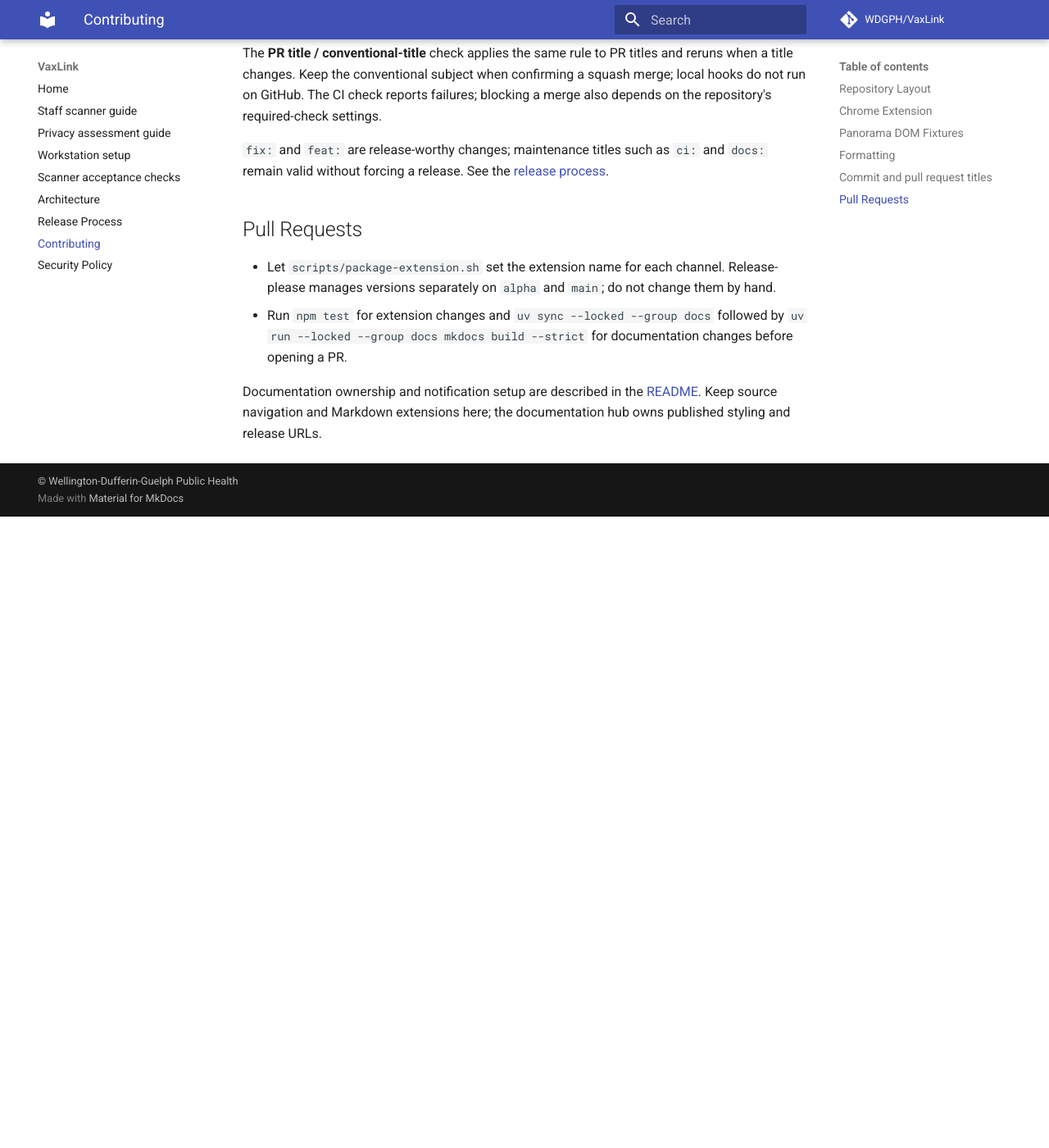
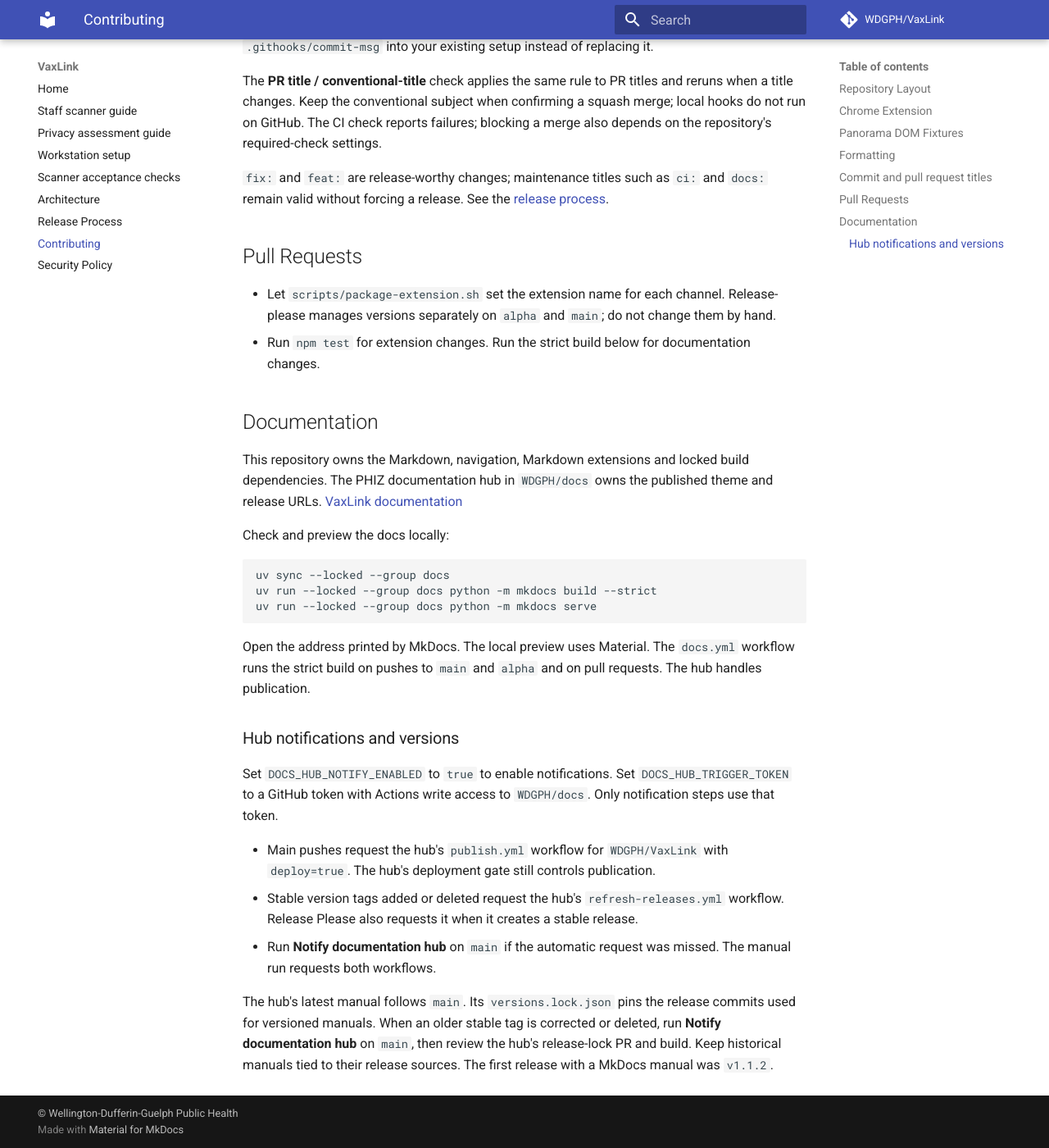
Before and after one commit to WDGPH/VaxLink, an MkDocs documentation site: the page built from docs/contributing.md, in a window 1280 px wide and 1400 px high, scrolled down 1965 px. Shown: the whole window at 82% size. Built offline with MkDocs 1.6.1 and Material for MkDocs 9.7.7, drawn with Linux system fonts in a browser that asks for light colours; comment, search, counter and statistics services are not loaded; before the commit the page ends 2595 px from its top, so only the background shows below that; some of the changed text lies outside the part shown.

Commit message:
docs: make the README a short introduction to VaxLink

````diff
--- a/CONTRIBUTING.md
+++ b/CONTRIBUTING.md
@@ -7,6 +7,7 @@ Coding agents should read [AGENTS.md](https://github.com/WDGPH/VaxLink/blob/alph
 - `apps/extension/` — Chrome extension (Manifest V3), no build step, plain JS
 - `apps/extension-tests/` — extension test suite (kept outside `apps/extension/` so the Chrome Web Store zip stays clean)
 - `scripts/` — shell utilities
+- `docs/` — source for the staff and maintainer guides
 - `skills/` — Claude Code skill definitions for common extension workflows
 
 ## Chrome Extension
@@ -89,8 +90,41 @@ and `docs:` remain valid without forcing a release. See the
 ## Pull Requests
 
 - Let `scripts/package-extension.sh` set the extension name for each channel. Release-please manages versions separately on `alpha` and `main`; do not change them by hand.
-- Run `npm test` for extension changes and `uv sync --locked --group docs` followed by `uv run --locked --group docs mkdocs build --strict` for documentation changes before opening a PR.
+- Run `npm test` for extension changes. Run the strict build below for documentation changes.
 
-Documentation ownership and notification setup are described in the
-[README](https://github.com/WDGPH/VaxLink#documentation-site). Keep source navigation and Markdown
-extensions here; the documentation hub owns published styling and release URLs.
+## Documentation
+
+This repository owns the Markdown, navigation, Markdown extensions and locked
+build dependencies. The PHIZ documentation hub in `WDGPH/docs` owns the published
+theme and release URLs. [VaxLink documentation](https://docs.phiz.ca/vaxlink/)
+
+Check and preview the docs locally:
+
+```bash
+uv sync --locked --group docs
+uv run --locked --group docs python -m mkdocs build --strict
+uv run --locked --group docs python -m mkdocs serve
+```
+
+Open the address printed by MkDocs. The local preview uses Material. The
+`docs.yml` workflow runs the strict build on pushes to `main` and `alpha` and on
+pull requests. The hub handles publication.
+
+### Hub notifications and versions
+
+Set `DOCS_HUB_NOTIFY_ENABLED` to `true` to enable notifications. Set
+`DOCS_HUB_TRIGGER_TOKEN` to a GitHub token with Actions write access to
+`WDGPH/docs`. Only notification steps use that token.
+
+- Main pushes request the hub's `publish.yml` workflow for `WDGPH/VaxLink` with
+  `deploy=true`. The hub's deployment gate still controls publication.
+- Stable version tags added or deleted request the hub's `refresh-releases.yml`
+  workflow. Release Please also requests it when it creates a stable release.
+- Run **Notify documentation hub** on `main` if the automatic request was missed.
+  The manual run requests both workflows.
+
+The hub's latest manual follows `main`. Its `versions.lock.json` pins the
+release commits used for versioned manuals. When an older stable tag is
+corrected or deleted, run **Notify documentation hub** on `main`, then review the
+hub's release-lock PR and build. Keep historical manuals tied to their release
+sources. The first release with a MkDocs manual was `v1.1.2`.
````
Also changed, not shown: AGENTS.md (+1 -1 lines), README.md (+9 -142 lines), docs/architecture.md (+1 -1 lines).
